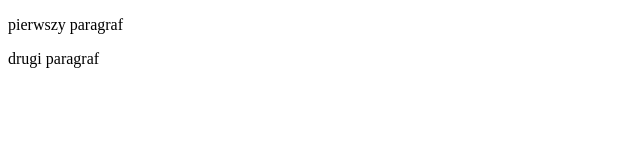
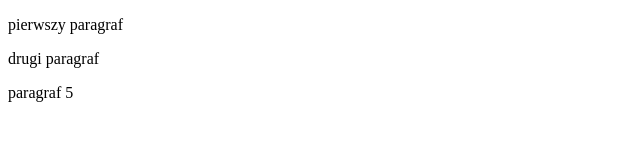
Before and after one commit to Rafal2707/rafal2707.github.io, a plain HTML site: page index.html in a window 1280 px wide. Shown: the full height of the page, 0-640 px from the left. Drawn offline with Linux system fonts and the light colour scheme.

Commit message:
paragraf 5

```diff
--- a/index.html
+++ b/index.html
@@ -8,5 +8,6 @@
   <body>
     <p>pierwszy paragraf</p>
     <p>drugi paragraf</p>
+    <p>paragraf 5</p>
   </body>
 </html>
```
